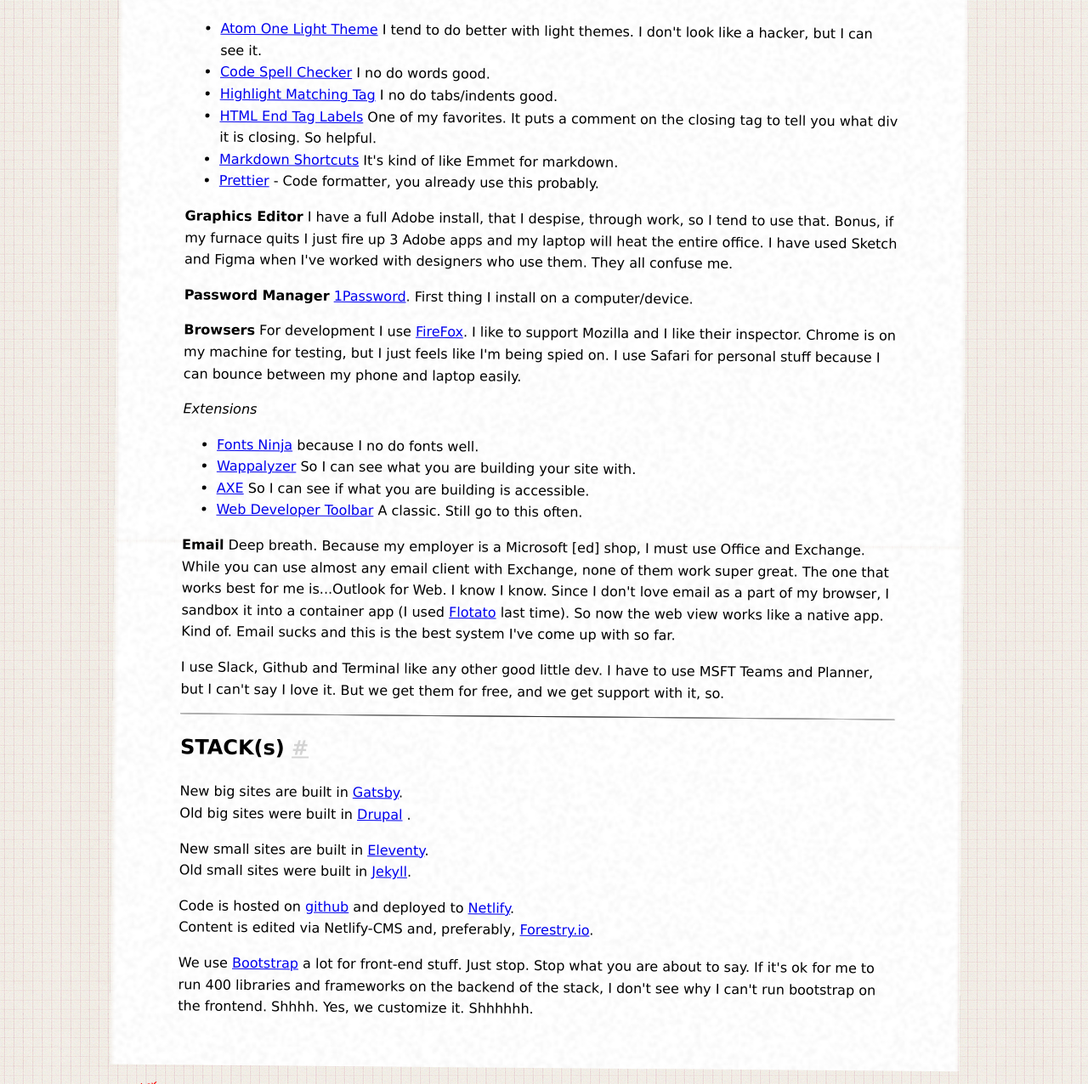
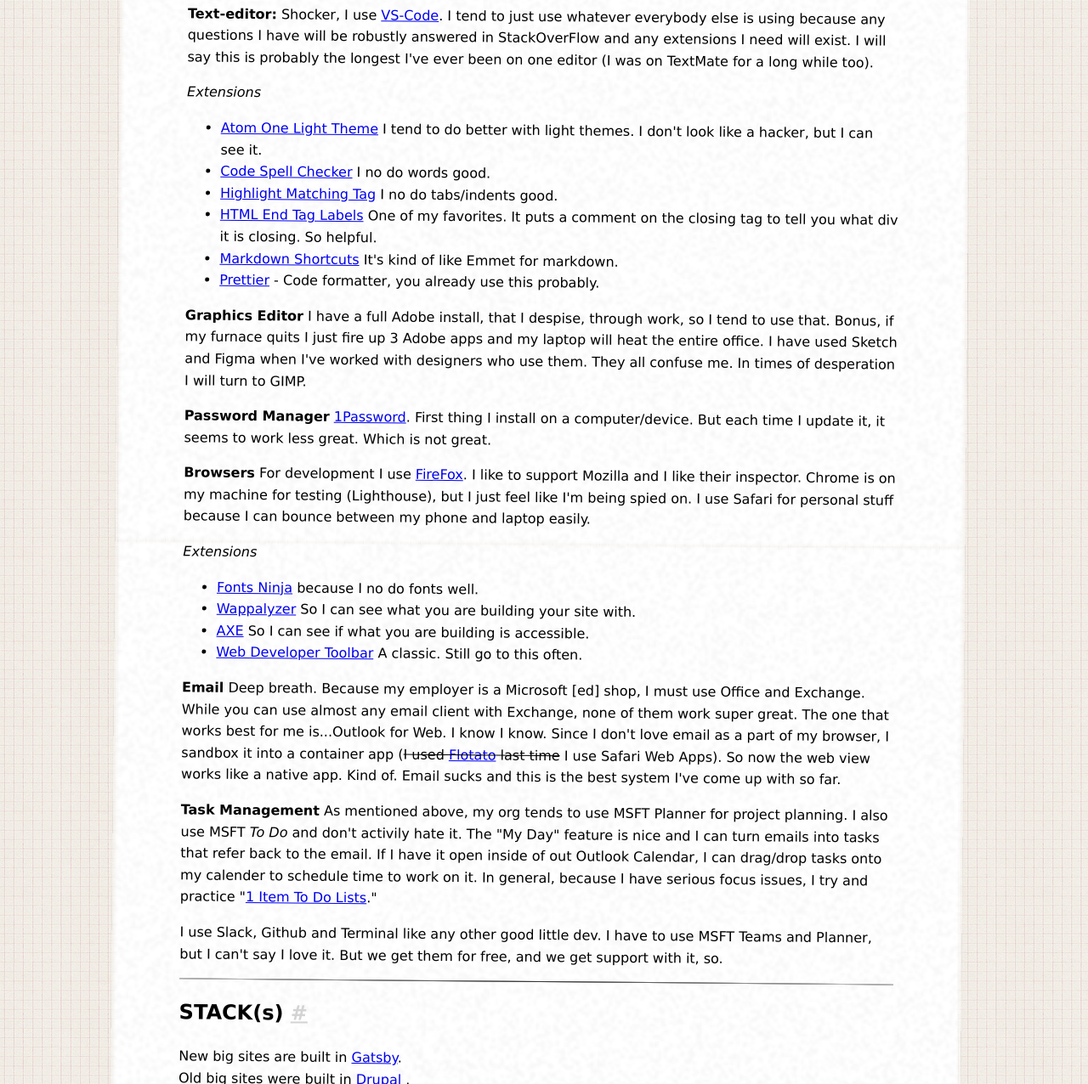
Before and after one commit to coburnicus/jeffcoburn.com, an Eleventy site: page uses/index.md in a window 1280 px wide. Shown: the part 1506-2782 px from the top of the page at 85% size. Built offline with nearby package versions, Linux system fonts and the light colour scheme; Eleventy itself is replaced by a stand-in of ours; files that its build step writes are made by us from their sources.

Commit message:
update to uses

```diff
--- a/uses/index.md
+++ b/uses/index.md
@@ -6,6 +6,8 @@
   key: Uses
   order: 3
 ---
+*Note: You may also like a post I wrote about [what I pack in my bag for work trips](/posts/2022/what-goes-in-my-bag/).*
+
 <hr>
 
 ## HARDWARE
@@ -13,7 +15,9 @@
 
 **Keyboard** - I have a [WASD CODE](https://www.wasdkeyboards.com/code-v3-87-key-mechanical-keyboard-cherry-mx-blue.html) clicky/mechanical keyboard. I like it well enough, but it's not a religious experience for me as it is for some. I have MX Cherry Brown (softer, quieter - I used to work in a shared office you monsters).
 
-**Trackpad** - I have an Apple Magic Trackpad. I don't notice it and I don't seem to get wrist pains, which is all I ask of it.
+~~**Trackpad** - I have an Apple Magic Trackpad. I don't notice it and I don't seem to get wrist pains, which is all I ask of it.~~
+
+I have moved over to a [Logitech MX Master 3 for Mac](https://www.logitech.com/en-kw/products/mice/mx-master-3-mac-wireless-mouse.910-005696.html) that I swiped from herself after she moved up to a verticle style mouse. It does everything I ask it to.
 
 **Monitor** - I have a couple Dell U2713h that I've never loved and hope they die soon so I can ask for something +4k to spare my old eyes. They don't play nice with my new MBP (or vice versa).
 
@@ -25,7 +29,7 @@
 
 **Headphones** - I have some [Bose Q35](https://www.bose.com/en_us/products/headphones/over_ear_headphones/quietcomfort-35-wireless-ii.html#v=qc35_ii_black) over my ears most of the day. Again, overpriced (I didn't pay for them), but if you work in a open office (or at home during a pandemic) and are easily distracted, can you put on price on them? I wish the ear-pads were tougher.
 
-**Phone** - I have a iPhone11 that I will keep for 3 or 4 years and then get whatever the current model is. I am kind of indifferent to a phone as long as it works. A good camera is nice, but I don't know what to do with it, so.
+**Phone** - I currently have a iPhone15 Pro that I will keep for 3 or 4 years and then get whatever the current model is. I am kind of indifferent to a phone as long as it works. A good camera is nice, but I don't know what to do with it, so.
 
 **Eyeglasses** - I have marginal eyesight, but I hate wearing readers at a computer because they rest of the world become blurry. Ray-Ban makes some "[computer glasses](https://www.readingglasses.com/ray-ban/?searchinput=computer)" that are more magnified at the bottom of the lense (less at top) which seem to work well for my situation. I can look away from the screen and still see things.
 <hr>
@@ -42,11 +46,11 @@
 - [Markdown Shortcuts](https://marketplace.visualstudio.com/items?itemName=mdickin.markdown-shortcuts) It's kind of like Emmet for markdown.
 - [Prettier](https://marketplace.visualstudio.com/items?itemName=esbenp.prettier-vscode) - Code formatter, you already use this probably.
 
-**Graphics Editor** I have a full Adobe install, that I despise, through work, so I tend to use that. Bonus, if my furnace quits I just fire up 3 Adobe apps and my laptop will heat the entire office. I have used Sketch and Figma when I've worked with designers who use them. They all confuse me.
+**Graphics Editor** I have a full Adobe install, that I despise, through work, so I tend to use that. Bonus, if my furnace quits I just fire up 3 Adobe apps and my laptop will heat the entire office. I have used Sketch and Figma when I've worked with designers who use them. They all confuse me. In times of desperation I will turn to GIMP.
 
-**Password Manager** [1Password](https://1password.com/). First thing I install on a computer/device.
+**Password Manager** [1Password](https://1password.com/). First thing I install on a computer/device. But each time I update it, it seems to work less great. Which is not great.
 
-**Browsers** For development I use [FireFox](https://www.mozilla.org/en-US/firefox/new/). I like to support Mozilla and I like their inspector. Chrome is on my machine for testing, but I just feels like I'm being spied on. I use Safari for personal stuff because I can bounce between my phone and laptop easily.
+**Browsers** For development I use [FireFox](https://www.mozilla.org/en-US/firefox/new/). I like to support Mozilla and I like their inspector. Chrome is on my machine for testing (Lighthouse), but I just feel like I'm being spied on. I use Safari for personal stuff because I can bounce between my phone and laptop easily.
 
 *Extensions*
 - [Fonts Ninja](https://addons.mozilla.org/en-US/firefox/addon/fonts-ninja/) because I no do fonts well.
@@ -54,7 +58,9 @@
 - [AXE](https://addons.mozilla.org/en-US/firefox/addon/axe-devtools/) So I can see if what you are building is accessible.
 - [Web Developer Toolbar](https://addons.mozilla.org/en-US/firefox/addon/web-developer/) A classic. Still go to this often.
 
-**Email** Deep breath. Because my employer is a Microsoft [ed] shop, I must use Office and Exchange. While you can use almost any email client with Exchange, none of them work super great. The one that works best for me is...Outlook for Web. I know I know. Since I don't love email as a part of my browser, I sandbox it into a container app (I used [Flotato](https://www.flotato.com/) last time). So now the web view works like a native app. Kind of. Email sucks and this is the best system I've come up with so far.
+**Email** Deep breath. Because my employer is a Microsoft [ed] shop, I must use Office and Exchange. While you can use almost any email client with Exchange, none of them work super great. The one that works best for me is...Outlook for Web. I know I know. Since I don't love email as a part of my browser, I sandbox it into a container app (~~I used [Flotato](https://www.flotato.com/) last time~~ I use Safari Web Apps). So now the web view works like a native app. Kind of. Email sucks and this is the best system I've come up with so far.
+
+**Task Management** As mentioned above, my org tends to use MSFT Planner for project planning. I also use MSFT *To Do* and don't activily hate it. The "My Day" feature is nice and I can turn emails into tasks that refer back to the email. If I have it open inside of out Outlook Calendar, I can drag/drop tasks onto my calender to schedule time to work on it. In general, because I have serious focus issues, I try and practice "[1 Item To Do Lists](https://hbr.org/2020/08/your-to-do-list-is-in-fact-too-long)."
 
 I use Slack, Github and Terminal like any other good little dev. I have to use MSFT Teams and Planner, but I can't say I love it. But we get them for free, and we get support with it, so.
 
```
